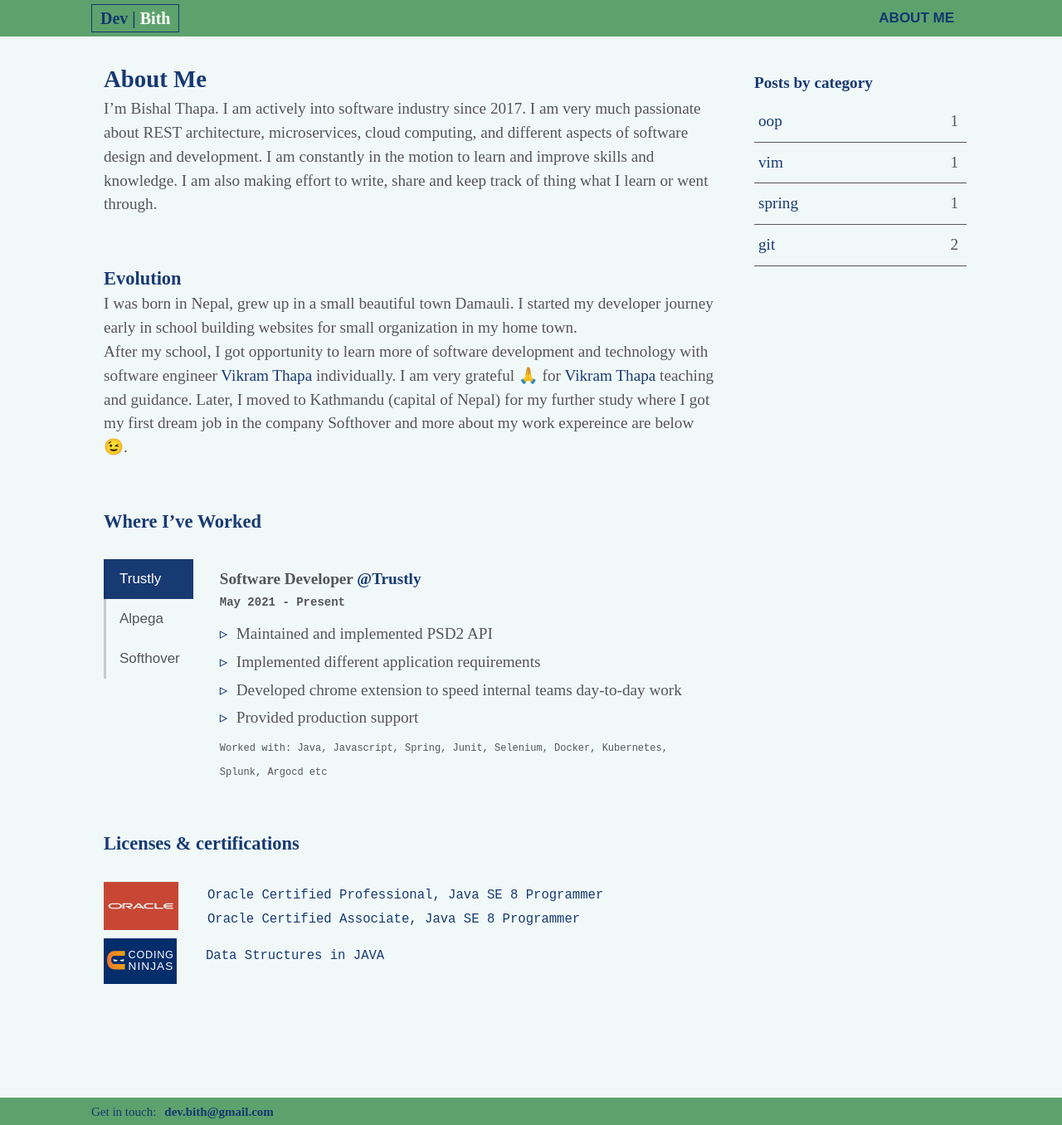
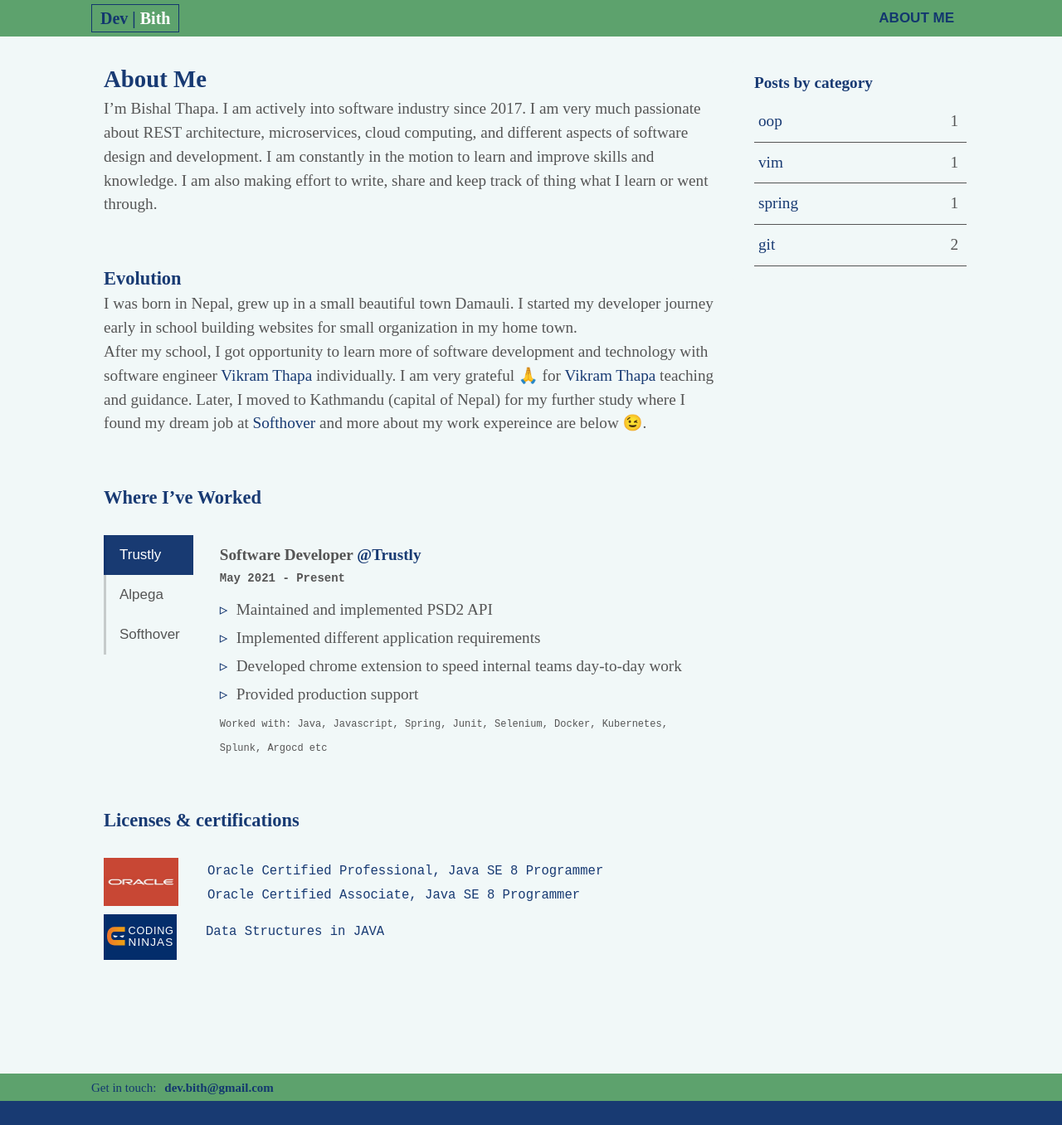
Before and after one commit to bishalthapa-x/bishalthapax.github.io, a Jekyll site: the page built from about.md, in a window 1280 px wide. Shown: the whole page at 83% size. Built offline with Jekyll 4.4.1, drawn with Linux system fonts in a browser that asks for light colours; after the commit the page ends 1327 px from its top, so only the background shows below that.

Commit message:
Update about.md

```diff
--- a/about.md
+++ b/about.md
@@ -14,8 +14,7 @@
 
 After my school, I got opportunity to learn more of software development and technology with
 software engineer [Vikram Thapa](https://www.linkedin.com/in/vikram-thapa-87677a191/) individually. I am very grateful 🙏
-for [Vikram Thapa](https://www.linkedin.com/in/vikram-thapa-87677a191/) teaching and guidance. Later, I moved to Kathmandu (capital of Nepal) for my further study where I got my first dream job in the
-company Softhover and more about my work expereince are below 😉.
+for [Vikram Thapa](https://www.linkedin.com/in/vikram-thapa-87677a191/) teaching and guidance. Later, I moved to Kathmandu (capital of Nepal) for my further study where I found my dream job at <a href="https://www.linkedin.com/company/softhover/about/">Softhover</a> and more about my work expereince are below 😉.
 <br /><br /><br />
 
 ### Where I’ve Worked
```
